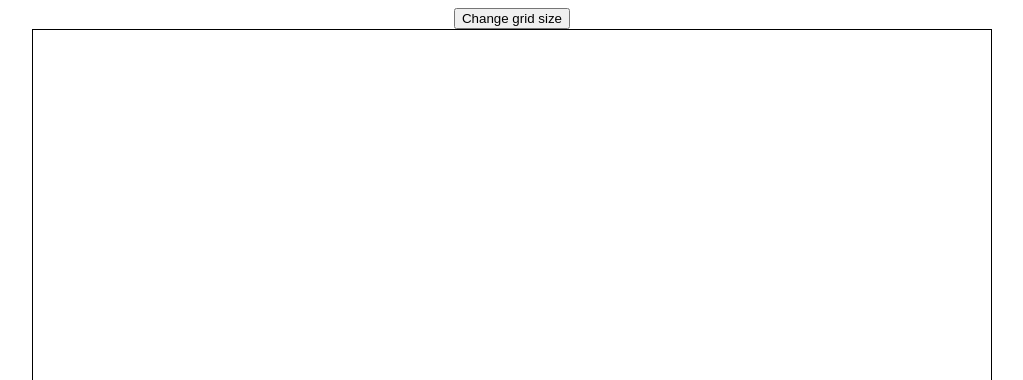
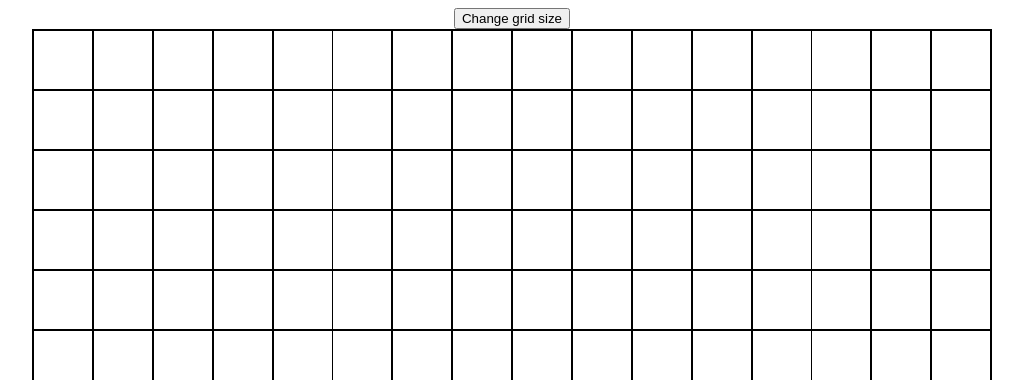
Before and after one commit to JohnServo24/Etch-a-Sketch, a plain HTML site: page index.html in a window 1280 px wide. Shown: the top 380 px of the page, without its empty margins (128-1151 px from the left). Drawn offline with Linux system fonts and the light colour scheme.

Commit message:
readded borders

```diff
--- a/style.scss
+++ b/style.scss
@@ -18,5 +18,9 @@ body {
         width: 960px;
         height: 960px;
         border: 1px solid black;
+
+        .pixel {
+            border: 1px solid black;
+        }
     }
 }
```
Also changed, not shown: style.css, 1 other file.
